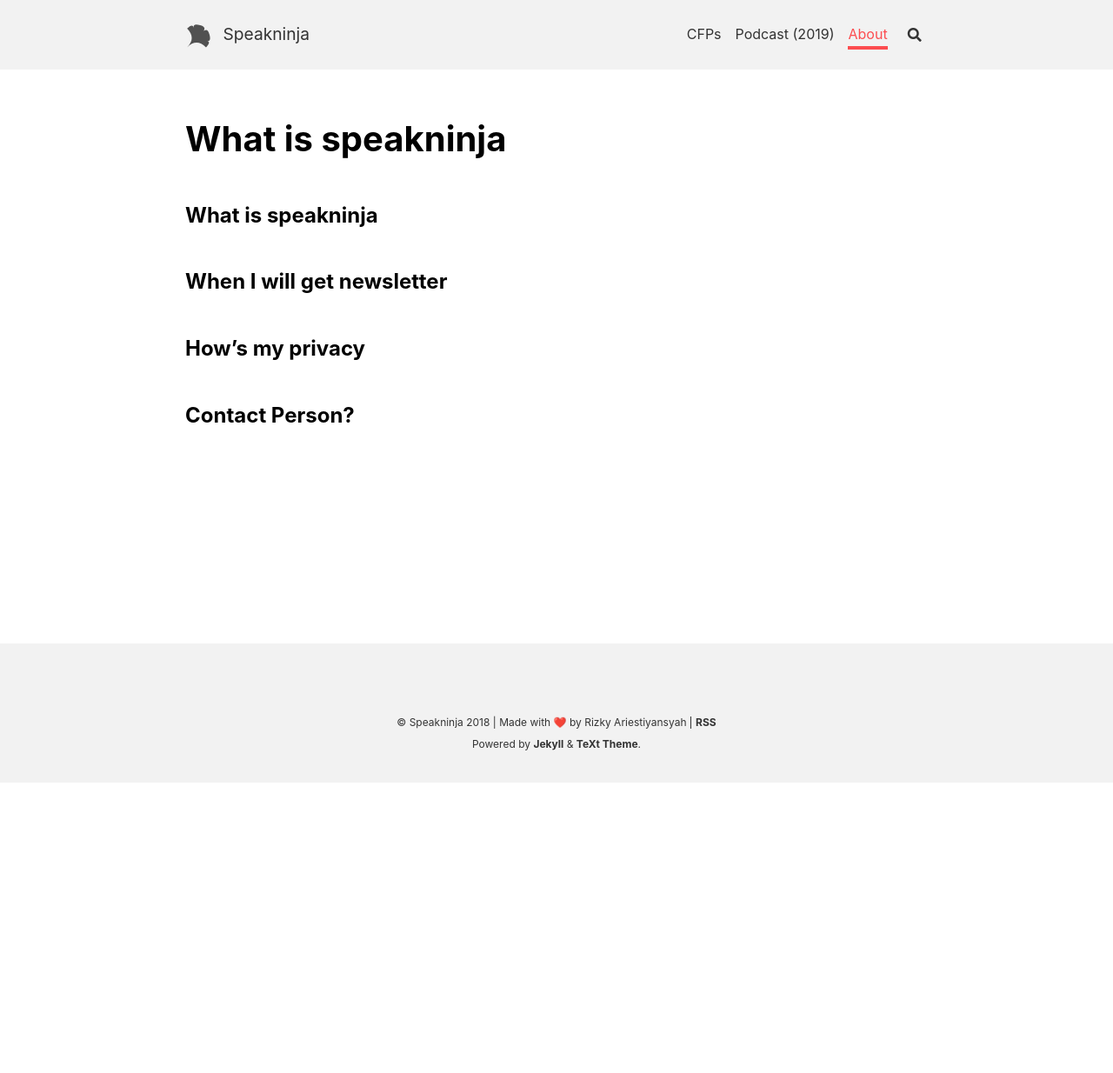
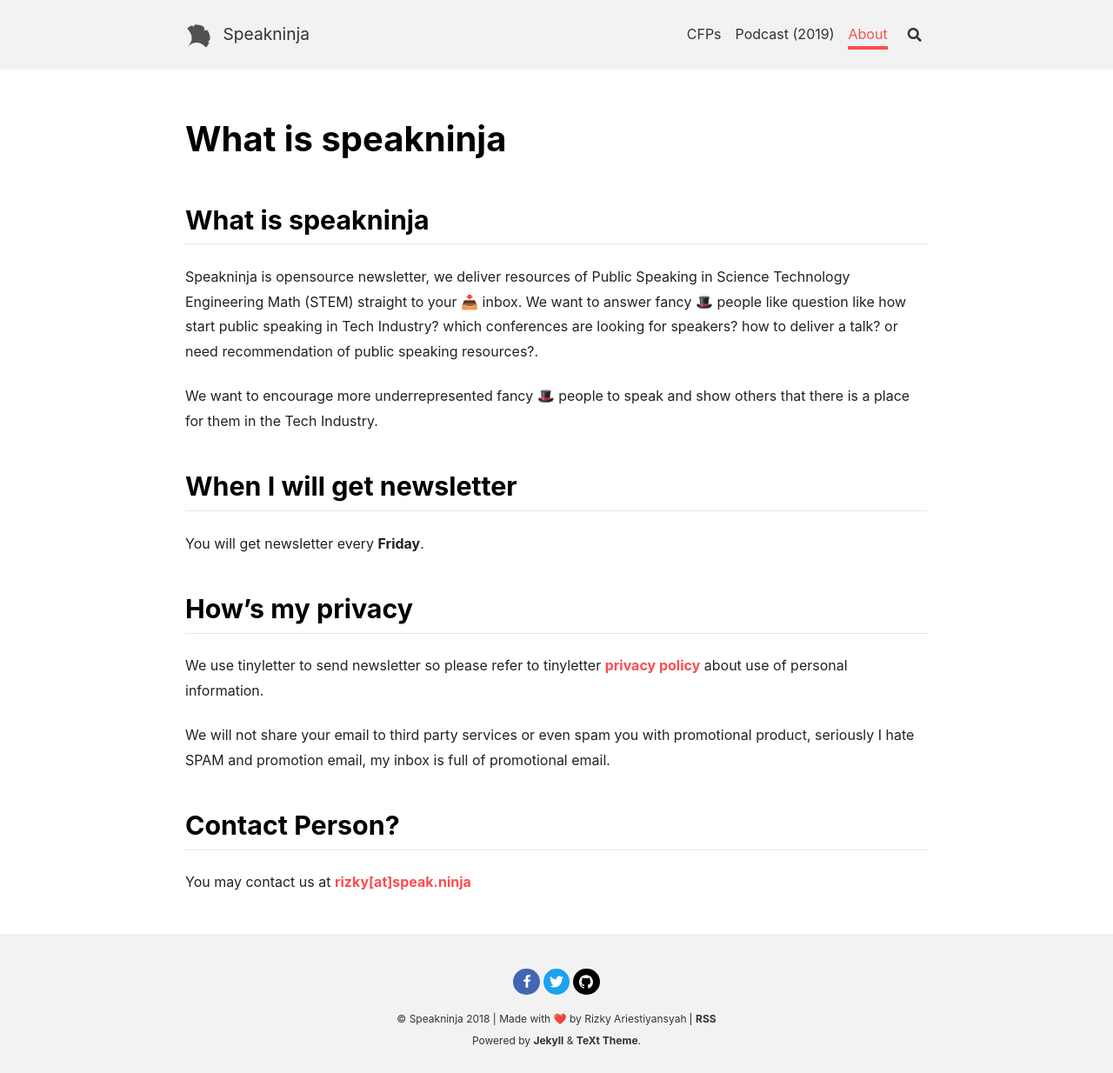
Before and after one commit to speakninja/speakninja.github.io, a Jekyll site: the page built from about.md, in a window 1280 px wide. Shown: the whole page at 87% size. Built offline with Jekyll 4.4.1, drawn with Linux system fonts in a browser that asks for light colours; nearby versions of some CDN libraries; our own code applies the rules of GitHub Pages for plain Markdown files; before the commit the page ends 900 px from its top, so only the background shows below that.

Commit message:
cfp and privacy

```diff
--- a/_config.yml
+++ b/_config.yml
@@ -22,7 +22,7 @@ url     : # the base hostname & protocol for your site e.g. https://www.someone.
 baseurl : # does not include hostname
 title   : Speakninja
 description: > # this means to ignore newlines until "Language & timezone"
-  Curated resources of Science Technology Engineering Math (STEM) Public Speaking
+  Speakninja is opensource newsletter, we deliver resources of Public Speaking in Science Technology Engineering Math (STEM) straight to your 📥 inbox. speakninja want to encourage more underrepresented fancy 🎩 people to speak and show others that there is a place for them in the Tech Industry.
 
 
 ## => Language and Timezone
@@ -36,17 +36,17 @@ timezone: # see https://en.wikipedia.org/wiki/List_of_tz_database_time_zones for
 author:
   type      : # "person" (default), "organization"
   name      : Rizky Ariestiyansyah
-  url       :
+  url       : https://oonlab.com
   avatar    : # path or url of avatar image
-  bio       : Tech Speaker.
+  bio       : Researcher, Mozilla Tech Speaker and PSF Fellow Member. I wear the same t-shirt everyday, and I have company. That's it!
   email     :
-  facebook  : # "user_name" the last part of your profile url, e.g. https://www.facebook.com/user_name
-  twitter   : # "user_name" the last part of your profile url, e.g. https://twitter.com/user_name
+  facebook  : edXius # "user_name" the last part of your profile url, e.g. https://www.facebook.com/user_name
+  twitter   : ariestiyansyah # "user_name" the last part of your profile url, e.g. https://twitter.com/user_name
   googleplus: # "user_id"   the last part of your profile url, e.g. https://plus.google.com/u/0/user_id
   weibo     : # "user_id"   the last part of your profile url, e.g. https://www.weibo.com/user_id/profile?...
   douban    : # "user_name" the last part of your profile url, e.g. https://www.douban.com/people/user_name/
   linkedin  : # "user_name" the last part of your profile url, e.g. https://www.linkedin.com/in/user_name/
-  github    : # "user_name" the last part of your profile url, e.g. https://github.com/user_name
+  github    : ariestiyansyah # "user_name" the last part of your profile url, e.g. https://github.com/user_name
   npm       : # "user_name" the last part of your profile url, e.g. https://www.npmjs.com/~user_name
 
 
--- a/about.md
+++ b/about.md
@@ -2,16 +2,25 @@
 layout: article
 titles:
   en: About
-  zh: 关于
-  zh-Hans: 关于
-  zh-Hant: 關於
 key: page-about
 ---
 
-### What is speakninja
 
-### When I will get newsletter
+## What is speakninja
+Speakninja is opensource newsletter, we deliver resources of Public Speaking in Science Technology Engineering Math (STEM) straight to your 📥 inbox. We want to answer fancy 🎩 people like question like how start public speaking in Tech Industry? which conferences are looking for speakers? how to deliver a talk? or need recommendation of public speaking resources?.
 
-### How's my privacy
+We want to encourage more underrepresented fancy 🎩 people to speak and show others that there is a place for them in the Tech Industry.
 
-### Contact Person?
+## When I will get newsletter
+
+You will get newsletter every **Friday**.
+
+## How's my privacy
+
+We use tinyletter to send newsletter so please refer to tinyletter [privacy policy](https://mailchimp.com/legal/privacy/) about use of personal information.
+
+We will not share your email to third party services or even spam you with promotional product, seriously I hate SPAM and promotion email, my inbox is full of promotional email.
+
+## Contact Person?
+
+You may contact us at [rizky[at]speak.ninja](mailto:rizky@speak.ninja)
```
Also changed, not shown: cfp.md (added, +9 -0 lines), index.md (+3 -3 lines).
